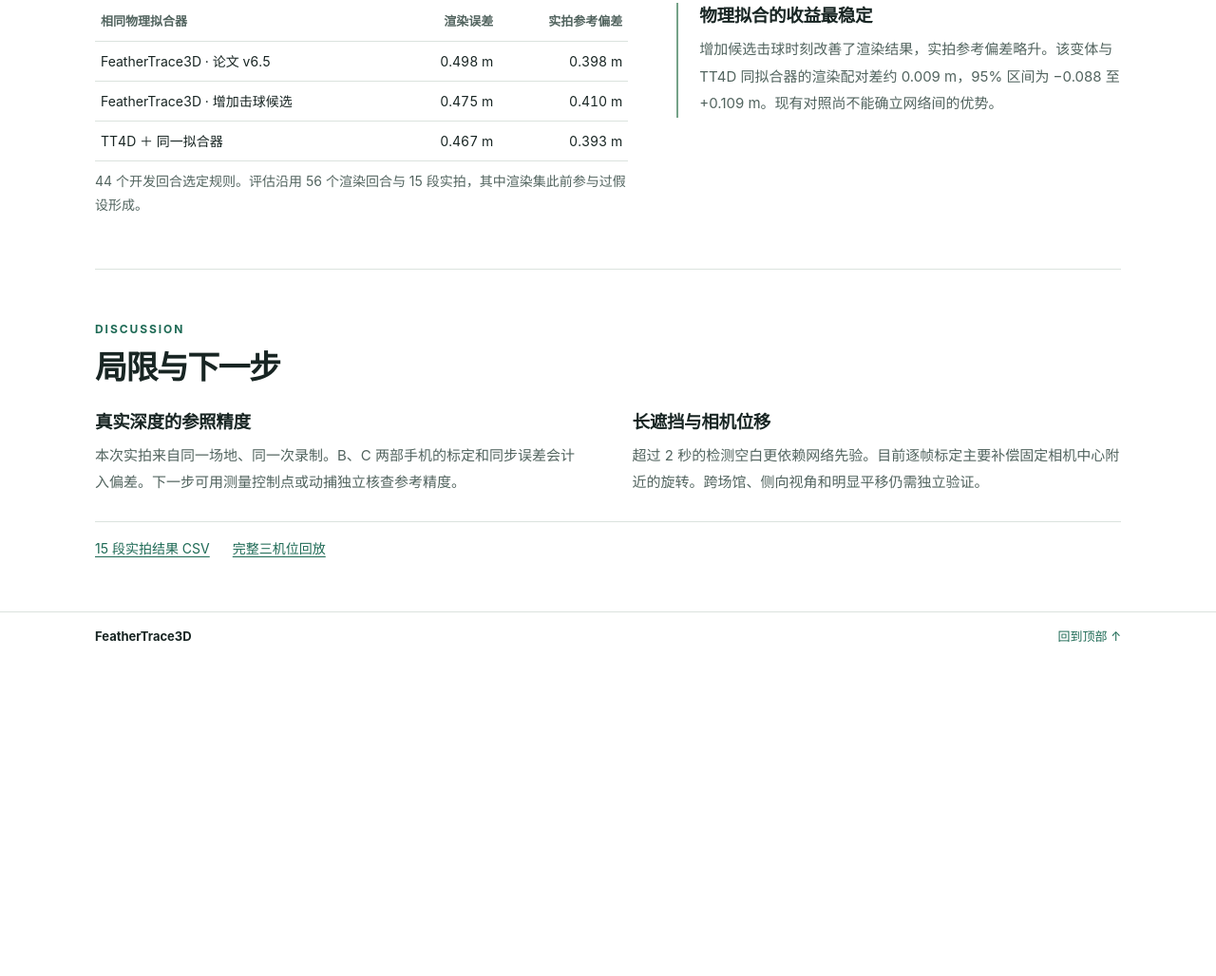
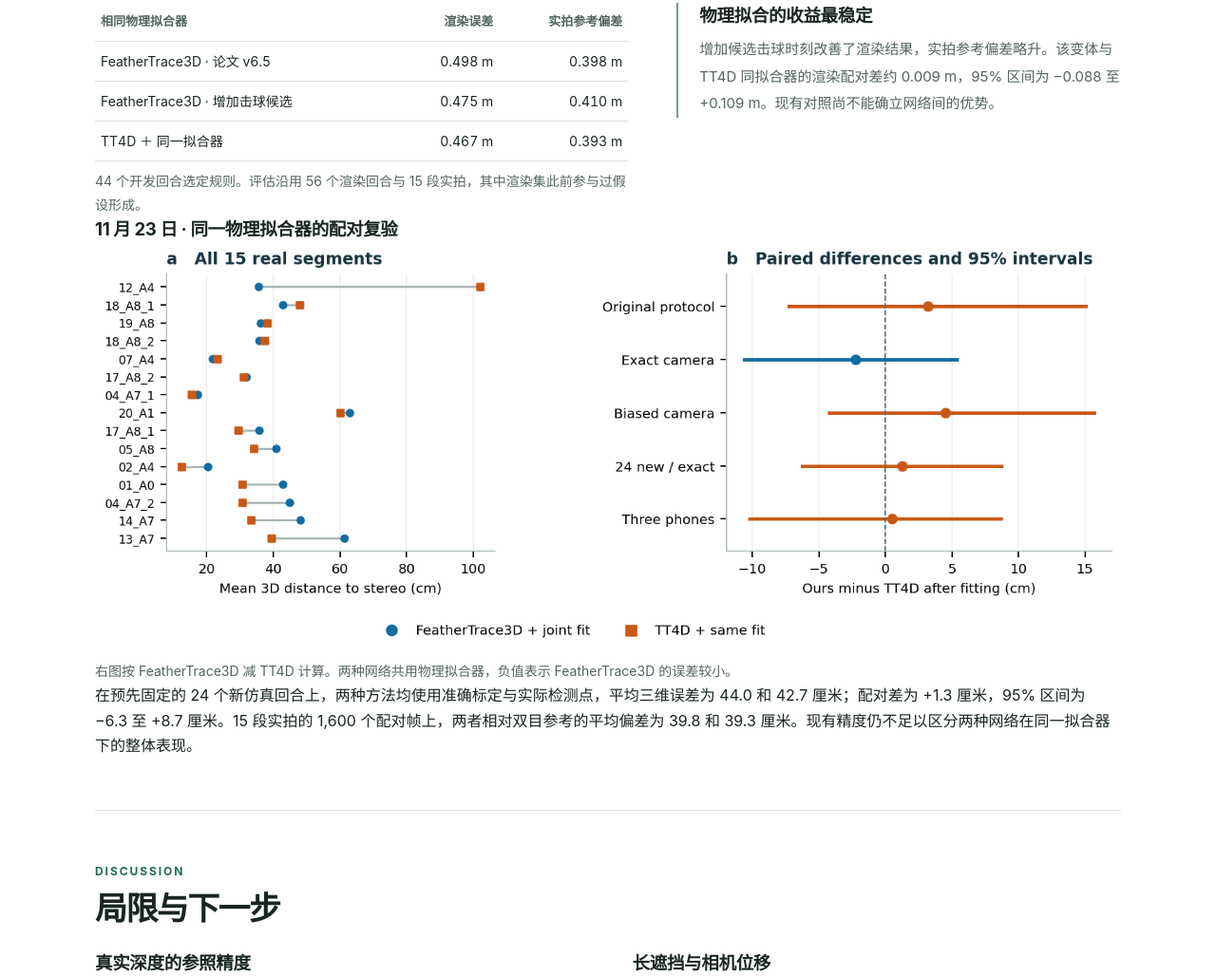
Before and after one commit to zdc852636-code/feathertrace3d-project-page, a plain HTML site: page index.html in a window 1280 px wide. Shown: the part 7074-8102 px from the top of the page at 95% size. Before the commit the page ends 7770 px from the top, so only its background shows below. Drawn offline with Linux system fonts and the light colour scheme.

Commit message:
Restore the project page with the November 23 paired comparison

```diff
--- a/index.html
+++ b/index.html
@@ -171,6 +171,10 @@
   <p class="intro">论文主表把完整管线与 TT4D 的神经输出比较。为检验网络本身的贡献，后续实验也把 TT4D 的输出送入同一个冻结的物理拟合器，并检验增加击球候选是否有帮助。</p>
   <div class="progress-grid"><div class="table-scroll"><table><thead><tr><th>相同物理拟合器</th><th>渲染误差</th><th>实拍参考偏差</th></tr></thead><tbody><tr><td>FeatherTrace3D · 论文 v6.5</td><td>0.498 m</td><td>0.398 m</td></tr><tr><td>FeatherTrace3D · 增加击球候选</td><td>0.475 m</td><td>0.410 m</td></tr><tr><td>TT4D ＋ 同一拟合器</td><td>0.467 m</td><td>0.393 m</td></tr></tbody></table><p class="caption">44 个开发回合选定规则。评估沿用 56 个渲染回合与 15 段实拍，其中渲染集此前参与过假设形成。</p></div>
   <div class="takeaway"><h3>物理拟合的收益最稳定</h3><p>增加候选击球时刻改善了渲染结果，实拍参考偏差略升。该变体与 TT4D 同拟合器的渲染配对差约 0.009 m，95% 区间为 −0.088 至 +0.109 m。现有对照尚不能确立网络间的优势。</p></div></div>
+<section aria-labelledby="paired-followup"><h3 id="paired-followup">11 月 23 日 · 同一物理拟合器的配对复验</h3>
+  <figure><img src="assets/paired-comparison.png" width="1519" height="608" loading="lazy" style="max-width:100%;height:auto" alt="左图逐段比较 15 段实拍的双目参考偏差；右图给出五种协议中两方法的配对差与 95% 区间。"><figcaption class="caption">右图按 FeatherTrace3D 减 TT4D 计算。两种网络共用物理拟合器，负值表示 FeatherTrace3D 的误差较小。</figcaption></figure>
+  <p>在预先固定的 24 个新仿真回合上，两种方法均使用准确标定与实际检测点，平均三维误差为 44.0 和 42.7 厘米；配对差为 +1.3 厘米，95% 区间为 −6.3 至 +8.7 厘米。15 段实拍的 1,600 个配对帧上，两者相对双目参考的平均偏差为 39.8 和 39.3 厘米。现有精度仍不足以区分两种网络在同一拟合器下的整体表现。</p>
+</section>
 </article></section>
 <section class="wrap section last" id="limits"><p class="kicker">DISCUSSION</p><h2>局限与下一步</h2><div class="limits-grid"><article><h3>真实深度的参照精度</h3><p>本次实拍来自同一场地、同一次录制。B、C 两部手机的标定和同步误差会计入偏差。下一步可用测量控制点或动捕独立核查参考精度。</p></article><article><h3>长遮挡与相机位移</h3><p>超过 2 秒的检测空白更依赖网络先验。目前逐帧标定主要补偿固定相机中心附近的旋转。跨场馆、侧向视角和明显平移仍需独立验证。</p></article></div>
   <div class="resources"><a href="assets/real-results.csv" download>15 段实拍结果 CSV</a><a href="https://zdc852636-code.github.io/st3d-three-camera-report/" target="_blank" rel="noopener">完整三机位回放</a></div>
```
Also changed, not shown: assets/paired-comparison.png (added).
